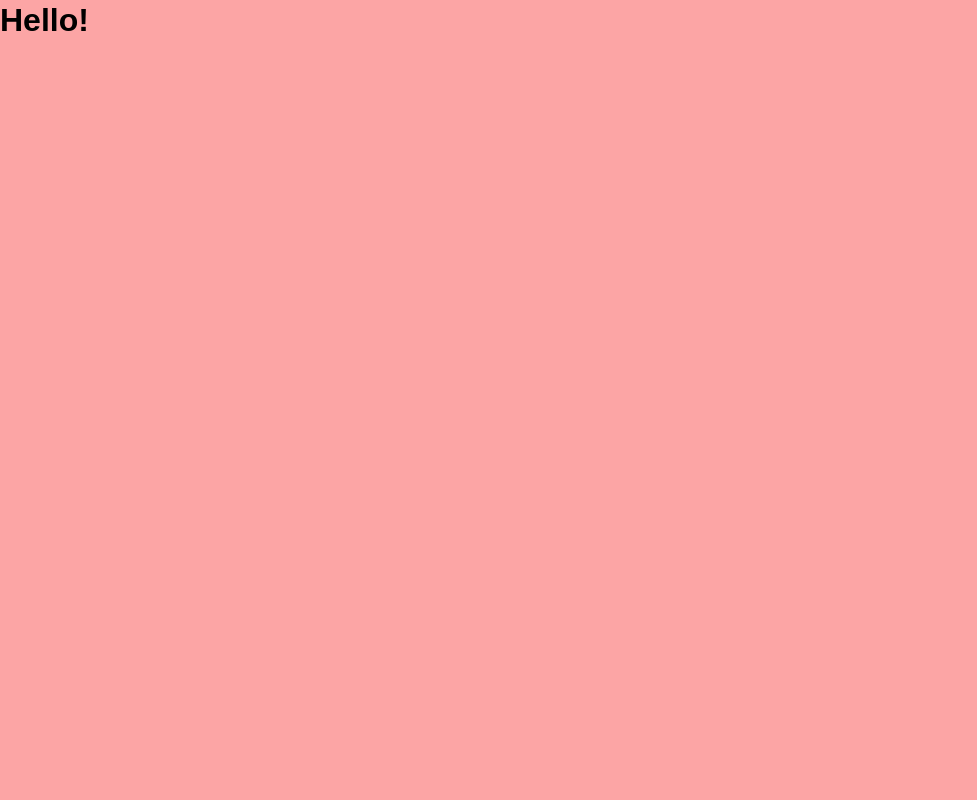
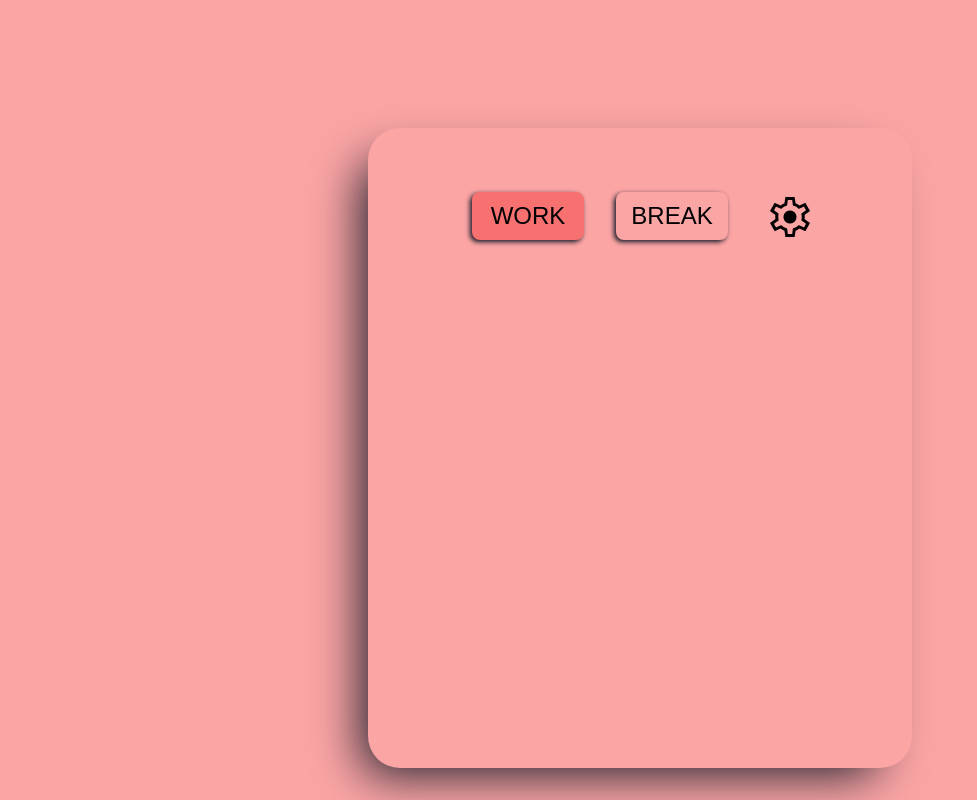
Before and after one commit to nickte4/pomo-timer, a website built with Vite: page index.html in a window 1280 px wide. Shown: the whole page, without its empty margins (0-977 px from the left). Built offline with nearby package versions, Linux system fonts and the light colour scheme; a web font is replaced by a local one.

Commit message:
Add and style header buttons

```diff
--- a/index.html
+++ b/index.html
@@ -8,10 +8,24 @@
       href="https://api.fontshare.com/v2/css?f[]=satoshi@700,500,400&display=swap"
       rel="stylesheet"
     />
+    <link
+      rel="stylesheet"
+      href="https://fonts.googleapis.com/css2?family=Material+Symbols+Outlined:opsz,wght,FILL,GRAD@20..48,100..700,0..1,-50..200"
+    />
     <title>Pomodoro Timer</title>
   </head>
   <body>
-    <h1>Hello!</h1>
+    <div class="timer container">
+      <div class="timer-box">
+        <div class="timer-header">
+          <button class="timer-work">WORK</button>
+          <button class="timer-break">BREAK</button>
+          <button class="timer-setting">
+            <span class="material-symbols-outlined">settings</span>
+          </button>
+        </div>
+      </div>
+    </div>
     <script type="module" src="./src/main.js"></script>
   </body>
 </html>
--- a/src/main.js
+++ b/src/main.js
@@ -1,3 +1,4 @@
 import "../styles/modern-normalize.css";
 import "../styles/style.css";
+import "../styles/components/timer.css";
 import "../styles/utils.css";
--- /dev/null
+++ b/styles/components/timer.css
@@ -0,0 +1,52 @@
+.timer {
+  display: flex;
+  justify-content: center;
+  align-items: center;
+  padding-top: 8rem;
+  padding-bottom: 2rem;
+}
+
+.timer-box {
+  border-radius: 2rem;
+  box-shadow: -20px 20px 50px -15px var(--clr-dark);
+  padding: 2rem;
+  width: 34rem;
+  height: 40rem;
+}
+
+.timer-header {
+  /* border: 1px red solid; */
+  height: 7rem;
+  display: flex;
+  justify-content: center;
+  gap: 2rem;
+  align-items: center;
+}
+
+.timer-work,
+.timer-break {
+  font-weight: 500;
+  border: none;
+  text-decoration: none;
+  background: none;
+  box-shadow: -2px 2px 5px var(--clr-dark);
+  border-radius: 8px;
+  width: 7rem;
+  height: 3rem;
+  cursor: pointer;
+  font-size: var(--size-2xl);
+}
+
+.timer-work {
+  background: var(--clr-dark-red);
+}
+
+.timer-setting {
+  border: none;
+  background: none;
+  text-decoration: none;
+  height: 2.5rem;
+  width: 3rem;
+  padding-bottom: 3rem;
+  cursor: pointer;
+}
--- a/styles/style.css
+++ b/styles/style.css
@@ -3,7 +3,7 @@
 
   /* colors, picked from tailwindcss */
   --clr-red: #fca5a5;
-  --clr-dark-red: #ef4444;
+  --clr-dark-red: #f87171;
   --clr-dark: #111827;
   --clr-blue: #bfdbfe;
   --clr-dark-blue: #3b82f6;
@@ -24,6 +24,7 @@
   --size-8xl: 6rem;
   --size-9xl: 8rem;
   --size-10xl: 10rem;
+  --size-11xl: 12rem;
 }
 
 * {
--- a/styles/utils.css
+++ b/styles/utils.css
@@ -26,6 +26,11 @@
 
 .section {
   margin-top: 5rem;
+}
+
+.material-symbols-outlined {
+  font-size: var(--size-5xl);
+  font-variation-settings: "FILL" 0, "wght" 400, "GRAD" 0, "opsz" 48;
 }
 
 /* xs */
```
